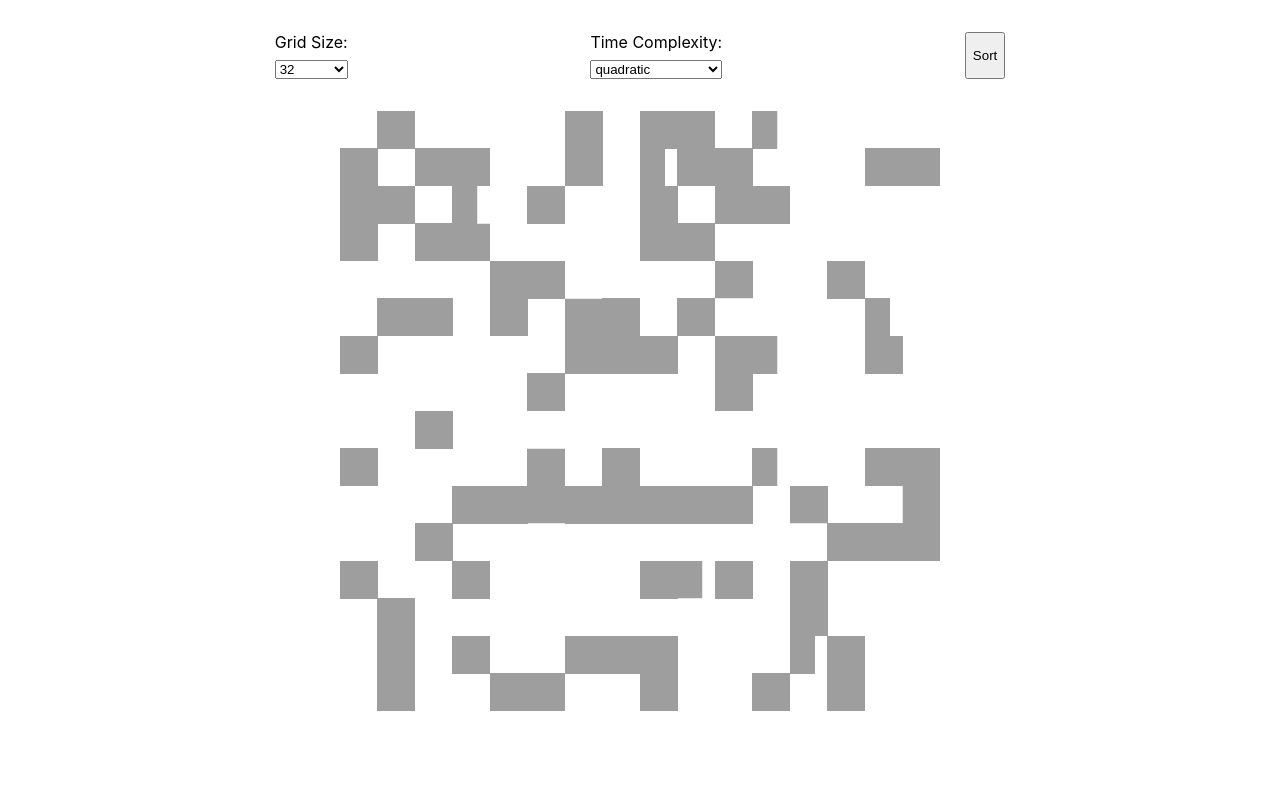
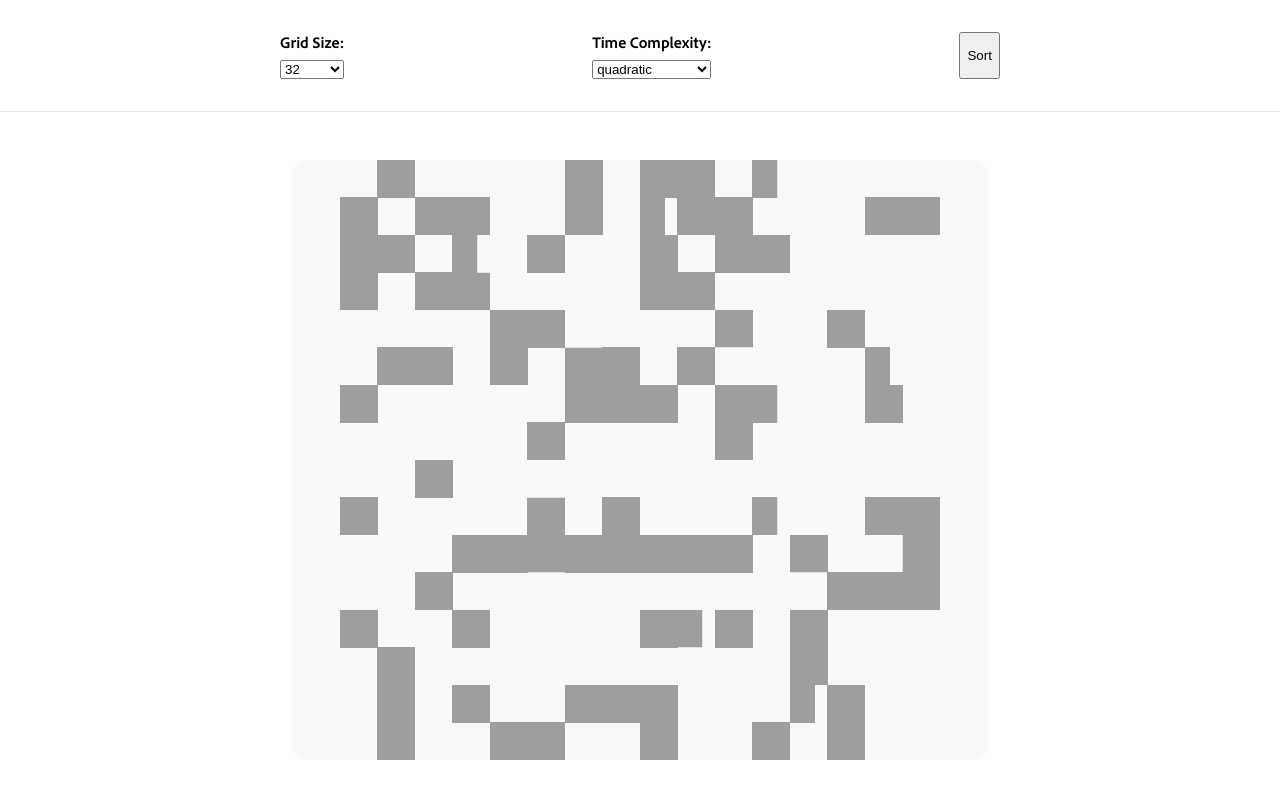
Before and after one commit to rayy-lo/pixel-sorting, a React (Create React App) app: page / in a window 1280 px wide. Built offline with nearby package versions, Linux system fonts and the light colour scheme.

Commit message:
add: styling

```diff
--- a/src/styles/modules/Canvas.module.css
+++ b/src/styles/modules/Canvas.module.css
@@ -1,8 +1,11 @@
 .container {
-  flex: 1;
+  margin-top: 3rem;
 }
 
 .canvas {
   display: block;
   margin: 0 auto;
+  padding: 0 3rem;
+  background: var(--clr-ntrl-light);
+  border-radius: 1rem;
 }
--- a/src/styles/modules/Header.module.css
+++ b/src/styles/modules/Header.module.css
@@ -2,4 +2,5 @@
   padding: 2rem;
   display: flex;
   justify-content: space-evenly;
+  border-bottom: 1px solid var(--clr-ntrl);
 }
--- a/src/styles/modules/Select.module.css
+++ b/src/styles/modules/Select.module.css
@@ -5,4 +5,5 @@
 
 .label {
   margin-bottom: 0.5rem;
+  font-family: 'AdobeClean-Bold';
 }
```
